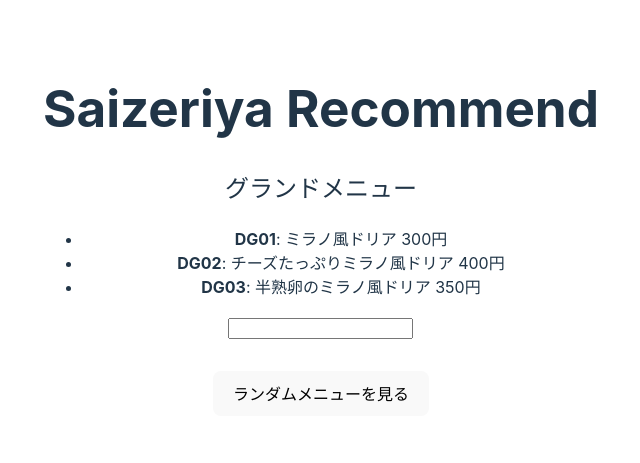
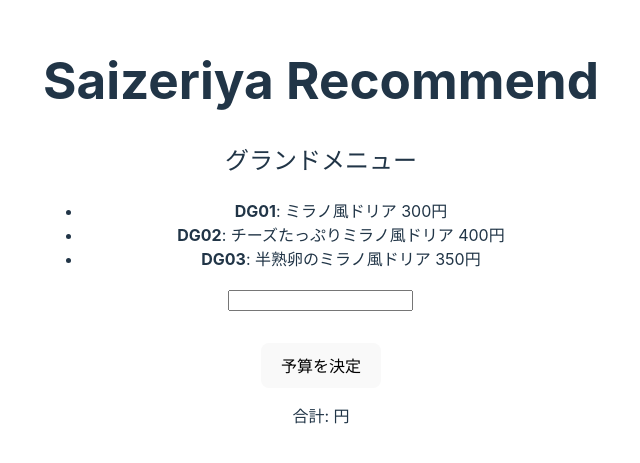
Before and after one commit to tsukasaI/saizeriya_recommend, a React (Vite) app: page / in a window 1280 px wide. Shown: the part 153-616 px from the top of the page, without its empty margins (319-959 px from the left). Built offline with nearby package versions, Linux system fonts and the light colour scheme.

Commit message:
add recommend

```diff
--- a/src/App.tsx
+++ b/src/App.tsx
@@ -1,12 +1,16 @@
 import './App.css'
-import { GrandMenuList } from './components/MenuList'
+import { MenuList } from './components/MenuList'
 import { Recommend } from './components/Recommend'
+import { LoadGrandMenu } from './api/menu'
 
 const App: React.FC = () => {
+  const grandMenu = LoadGrandMenu()
+
   return (
     <div className="App">
       <h1>Saizeriya Recommend</h1>
-      <GrandMenuList />
+      <h2>グランドメニュー</h2>
+      <MenuList menu={grandMenu} />
       <Recommend />
     </div>
   )
--- a/src/components/MenuList.tsx
+++ b/src/components/MenuList.tsx
@@ -1,15 +1,16 @@
-import { LoadGrandMenu } from '../api/menu'
+import { menu } from '../models/menu'
 
-export const GrandMenuList = () => {
-  const menu = LoadGrandMenu()
+type propMenu = {
+  menu: menu[]
+}
 
+export const MenuList = (props: propMenu) => {
   return (
     <>
-      <h2>グランドメニュー</h2>
       <ul>
-        {menu.map((m) => {
+        {props.menu.map((m, idx) => {
           return (
-            <li key={m.code}>
+            <li key={`${m.code}-${idx}`}>
               <b>{m.code}</b>
               <span>
                 : {m.name} {m.price}円
--- a/src/components/Recommend.tsx
+++ b/src/components/Recommend.tsx
@@ -1,24 +1,26 @@
-import { useRef, useState } from "react";
-import { recommend } from "../features/Recommend";
+import { useRef, useState } from 'react'
+import { recommend } from '../features/Recommend'
+import { menu } from '../models/menu'
+import { MenuList } from './MenuList'
 
 export const Recommend = () => {
-  console.log("rendered");
-  const [warning, setWarning] = useState("")
-  const priceRef = useRef<HTMLInputElement>(null);
+  const [warning, setWarning] = useState('')
+  const [recommendMenu, setRecommendMenu] = useState<menu[]>()
+  const priceRef = useRef<HTMLInputElement>(null)
   const handleChange = (e: React.MouseEvent<HTMLButtonElement>) => {
-    const price = Number(priceRef.current?.value);
-    recommend()
-
-  };
+    const price = Number(priceRef.current?.value)
+    const recommended = recommend(price)
+    setRecommendMenu(() => recommended)
+  }
   const handleChangePrice = () => {
-    const currentInputNumber = Number(priceRef.current?.value);
+    const currentInputNumber = Number(priceRef.current?.value)
     if (Number.isNaN(currentInputNumber)) {
-      setWarning(() => "数字で入力してください")
-      priceRef.current!.value = "1000";
+      setWarning(() => '数字で入力してください')
+      priceRef.current!.value = '1000'
       return
     }
-    setWarning(() => "")
-  };
+    setWarning(() => '')
+  }
 
   return (
     <>
@@ -31,8 +33,17 @@
         onChange={handleChangePrice}
       />
       <div className="card">
-        <button onClick={handleChange}>ランダムメニューを見る</button>
+        <button onClick={handleChange}>予算を決定</button>
+        <ul>
+          {recommendMenu && <MenuList menu={recommendMenu} />}
+        </ul>
+        <p>
+          合計:{' '}
+          {recommendMenu &&
+            recommendMenu.reduce((acc, cur) => acc + cur.price, 0)}
+          円
+        </p>
       </div>
     </>
-  );
-};
+  )
+}
--- a/src/features/Recommend.ts
+++ b/src/features/Recommend.ts
@@ -1,3 +1,17 @@
-export const recommend = () => {
-  console.log("recommend called");
-};
+import { LoadGrandMenu } from '../api/menu'
+import { menu } from '../models/menu'
+
+export const recommend = (price: number) => {
+  const menu = LoadGrandMenu()
+  const result: menu[] = []
+  const lowestPrice = menu.reduce((prev, curr) =>
+    prev.price <= curr.price ? prev : curr
+  ).price
+  while (price >= lowestPrice) {
+    const withinBadgetMenu = menu.filter((item) => item.price <= price)
+    const randomMenu = withinBadgetMenu[Math.floor(Math.random() * withinBadgetMenu.length)]
+    result.push(randomMenu)
+    price = price - randomMenu.price
+  }
+  return result
+}
```
Also changed, not shown: 1 other file (tests, documents, lock files or other folders).
